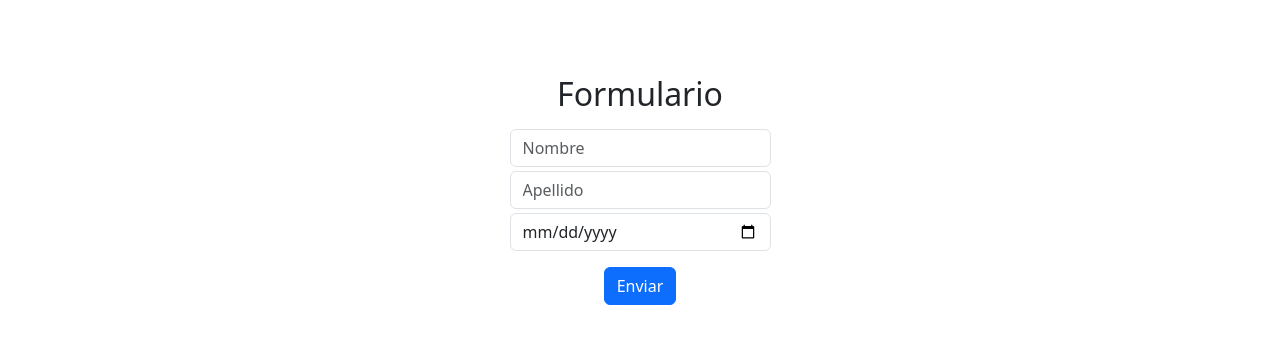
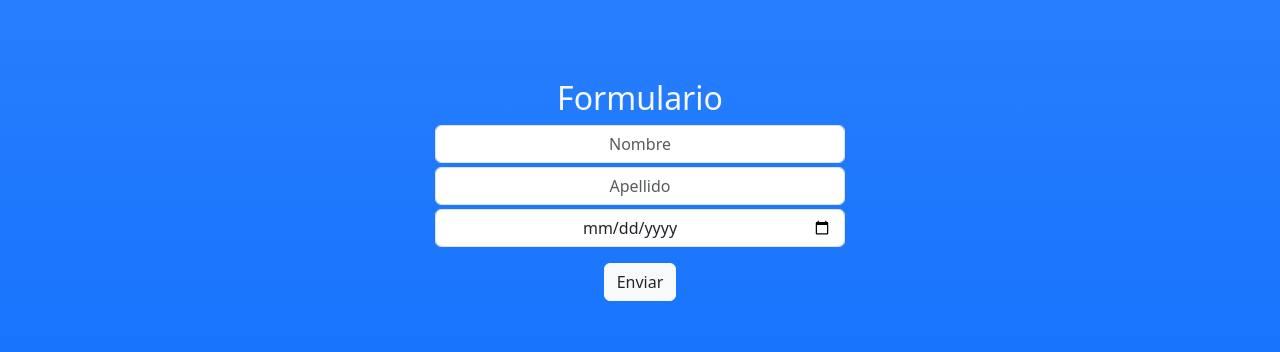
Before and after one commit to SagoDev/Actividad-11.2-Code-Challenge-Desafio-Sincronico, a plain HTML site: page index.html in a window 1280 px wide. Shown: the part 210-562 px from the top of the page. Drawn offline with nearby package versions, Linux system fonts and the light colour scheme.

Commit message:
Added style form

```diff
--- a/index.html
+++ b/index.html
@@ -6,23 +6,23 @@
     <link href="https://cdn.jsdelivr.net/npm/bootstrap@5.3.1/dist/css/bootstrap.min.css" rel="stylesheet" integrity="sha384-4bw+/aepP/YC94hEpVNVgiZdgIC5+VKNBQNGCHeKRQN+PtmoHDEXuppvnDJzQIu9" crossorigin="anonymous">
     <title>Document</title>
 </head>
-<body>
+<body class="bg-primary bg-gradient">
     <div class="container">
         <div class="row vh-100 align-items-center text-center">
-            <div class="mx-auto w-25">
-                <h2 class="mb-3">Formulario</h2>
-                <form class="mb-3">
+            <div class="mx-auto w-50 pt-2 pb-2 rounded">
+                <h2 class="text-light">Formulario</h2>
+                <form class="text-center mb-3 w-75 mx-auto">
                     <div>
-                        <input type="text" class="form-control mb-1" id="name" placeholder="Nombre">
+                        <input type="text" class="form-control text-center mb-1" id="name" placeholder="Nombre">
                     </div>
                     <div>
-                        <input type="text" class="form-control mb-1" id="surname" placeholder="Apellido">
+                        <input type="text" class="form-control text-center mb-1" id="surname" placeholder="Apellido">
                     </div>
                     <div>
-                        <input type="date" class="form-control" id="dateBorn">
+                        <input type="date" class="form-control text-center" id="dateBorn">
                     </div>
                 </form>
-                <button class="btn btn-primary">Enviar</button>
+                <button class="btn btn-light text-dark">Enviar</button>
             </div>
         </div>
     </div>
```
Also changed, not shown: cloud.png (added).
